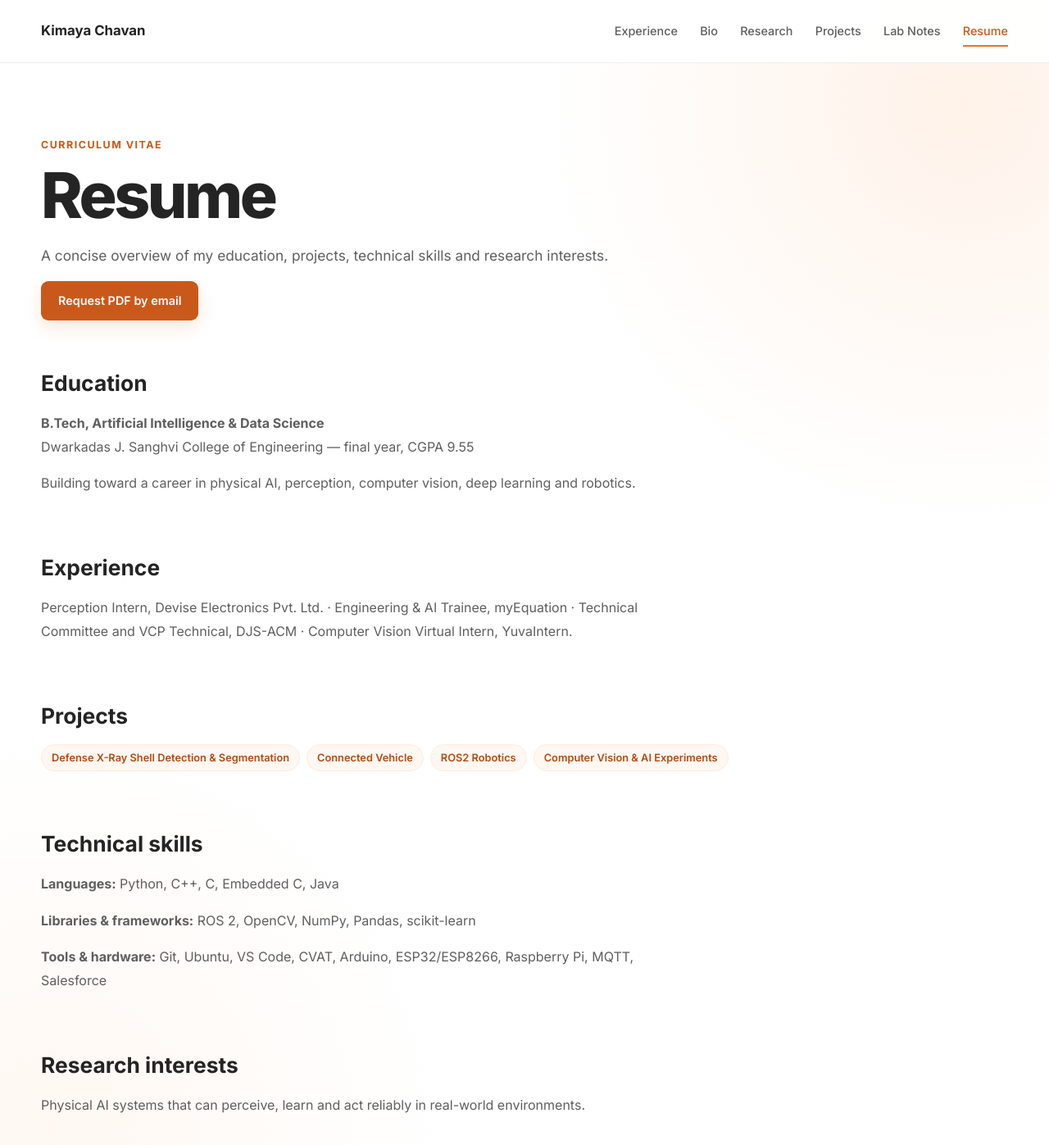
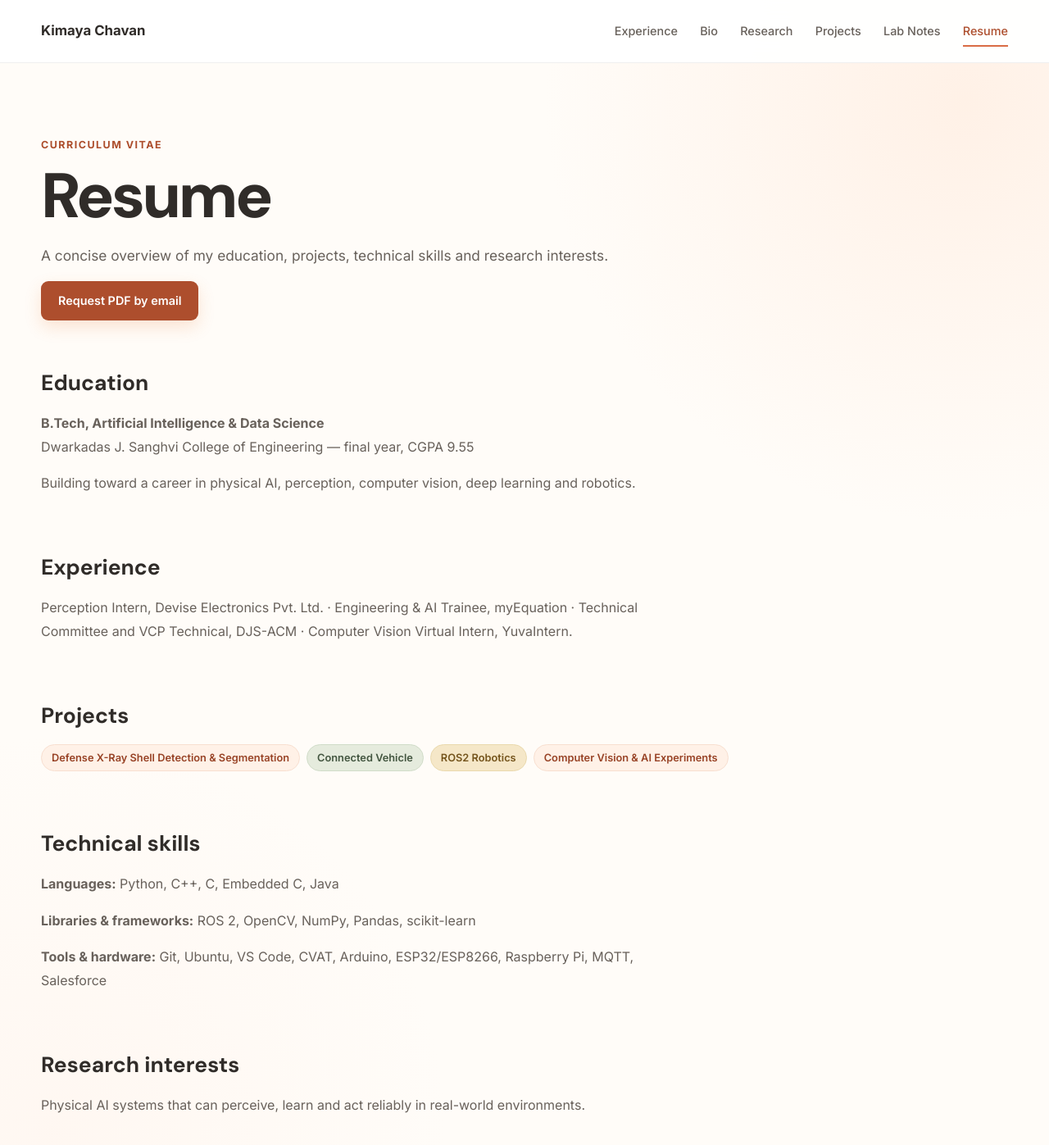
Before and after one commit to kimiko-11/kimiko-11, a Jekyll site: the page built from _pages/resume.md, in a window 1280 px wide and 1400 px high. Shown: the top 1397 px of the window at 82% size. Built offline with Jekyll 4.4.1, drawn with Linux system fonts in a browser that asks for light colours.

Commit message:
Refresh portfolio typography and colour palette

```diff
--- a/assets/css/kimaya.css
+++ b/assets/css/kimaya.css
@@ -1,17 +1,20 @@
-/* Kimaya Chavan — portfolio styles (white + orange) */
+/* Kimaya Chavan — portfolio styles (warm editorial palette) */
+
+@import url('https://fonts.googleapis.com/css2?family=DM+Sans:wght@400;500;600;700;800&family=Inter:wght@400;500;600;700&display=swap');
 
 :root {
-  --kc-white: #ffffff;
-  --kc-peach: #fff7f1;
-  --kc-orange-light: #ffebdd;
-  --kc-orange: #e8752a;
-  --kc-orange-deep: #b04c12; /* small text on peach backgrounds */
-  --kc-orange-dark: #c9591a; /* darker than the brand orange so small text passes contrast on white */
-
-  --kc-text: #242424;
-  --kc-muted: #5f5f5f;
-  --kc-border: #eeeeee;
-
+  --kc-white: #FFFCF8;
+  --kc-peach: #FFF1E7;
+  --kc-orange-light: #F8DFD0;
+  --kc-orange: #D96C45;
+  --kc-orange-deep: #984326;
+  --kc-orange-dark: #AD4E2D;
+  --kc-text: #302C29;
+  --kc-muted: #68615B;
+  --kc-border: #E9DED4;
+  --kc-sage: #E5EBDD;
+  --kc-sage-text: #435640;
+  --kc-amber: #F5E7C8;
   --kc-max-width: 1180px;
 }
 
@@ -110,6 +113,13 @@ img { max-width: 100%; }
 .kc-nav__links a:hover::after,
 .kc-nav__links a:focus-visible::after,
 .kc-nav__links a.is-active::after { width: 100%; }
+
+h1, h2, h3,
+.kc-home__title,
+.kc-page__title,
+.kc-card__num {
+  font-family: "DM Sans", sans-serif;
+}
 
 /* =========================
    COMMON
@@ -681,3 +691,42 @@ img { max-width: 100%; }
 @media (max-width: 560px) {
   .kc-page--projects .kc-item { padding: 20px; }
 }
+
+/* =========================
+   REFINED COLOUR ACCENTS
+   ========================= */
+
+.kc-tags li:nth-child(3n + 1) {
+  background: var(--kc-peach);
+  border-color: var(--kc-orange-light);
+}
+
+.kc-tags li:nth-child(3n + 2) {
+  background: var(--kc-sage);
+  border-color: #D0DCC8;
+  color: var(--kc-sage-text);
+}
+
+.kc-tags li:nth-child(3n) {
+  background: var(--kc-amber);
+  border-color: #EAD9AD;
+  color: #75551D;
+}
+
+.kc-card {
+  border-color: var(--kc-border);
+}
+
+.kc-card__num {
+  color: var(--kc-orange-dark);
+}
+
+.kc-button:hover,
+.kc-button:focus-visible {
+  background: #984326;
+}
+
+.kc-page--projects .kc-item {
+  border-left-color: var(--kc-orange);
+  box-shadow: 0 6px 20px rgba(100, 65, 43, 0.06);
+}
```
